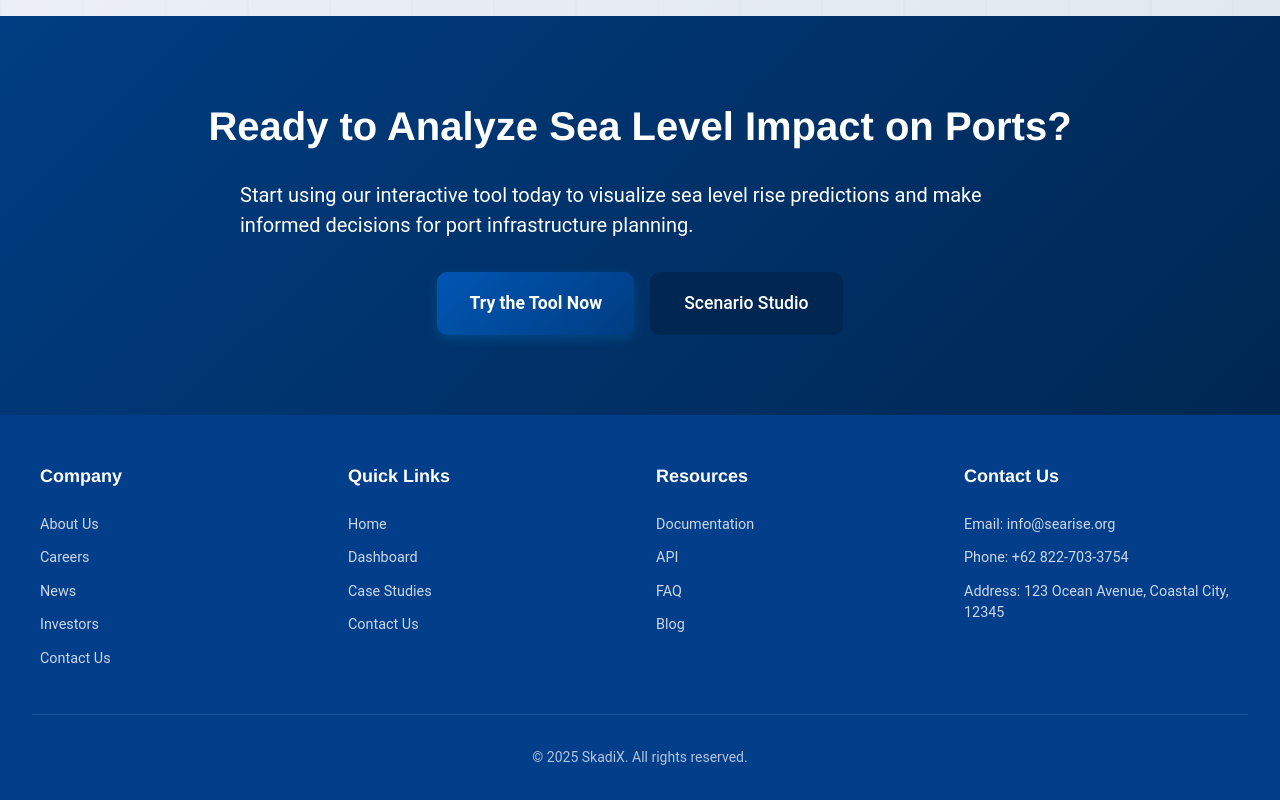
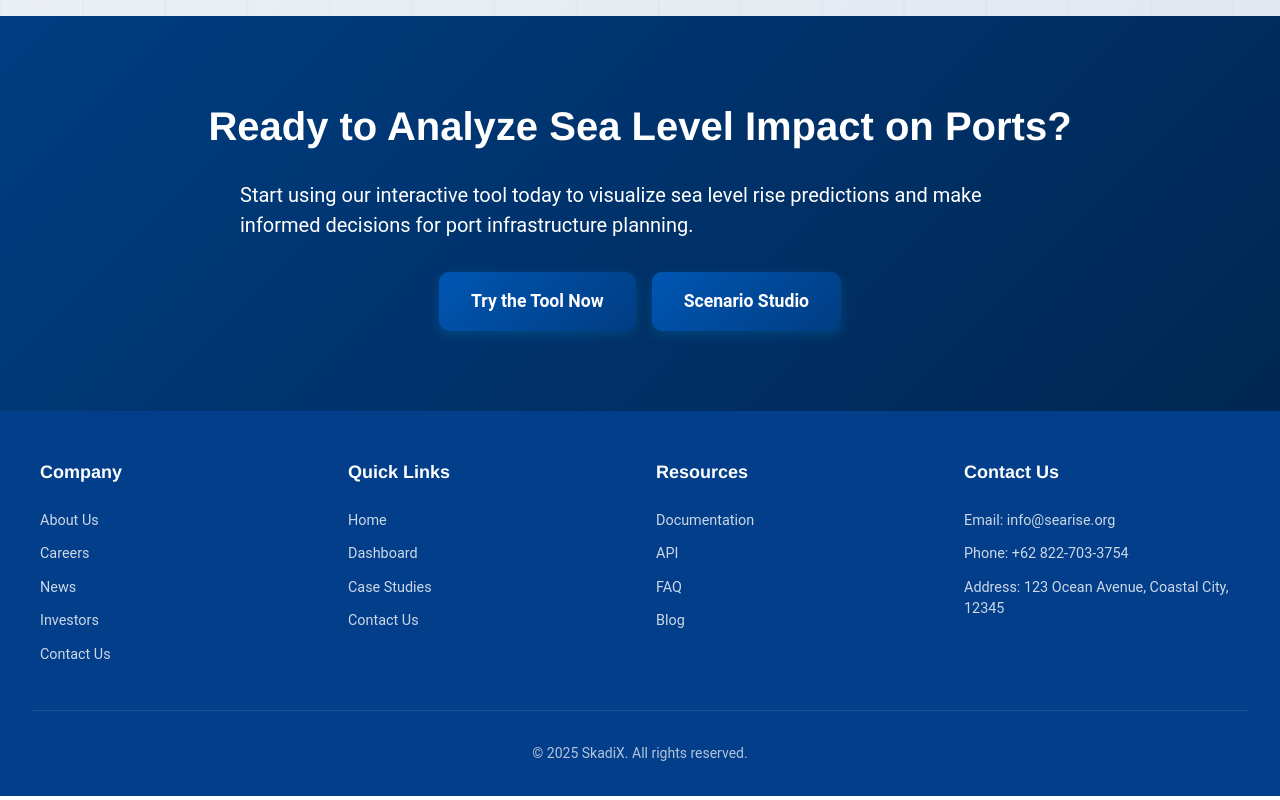
Before and after one commit to hendra136/SkadiX, a React (Create React App) app: page / in a window 1280 px wide. Shown: the part 3714-4514 px from the top of the page. Built offline with nearby package versions, Linux system fonts and the light colour scheme.

Commit message:
changed the button variant

```diff
--- a/src/components/landing/CallToAction.tsx
+++ b/src/components/landing/CallToAction.tsx
@@ -57,7 +57,7 @@ const CallToAction: React.FC = () => {
         <Button as={Link} to="/dashboard" size="large" variant="generateReport">
           {t("landing.callToAction.button")}
         </Button>
-        <Button as={Link} to="/scenario-studio" size="large" variant="secondary">
+        <Button as={Link} to="/scenario-studio" size="large" variant="generateReport">
           {t("navbar.scenarioStudio")}
         </Button>
       </ButtonGroup>
```
